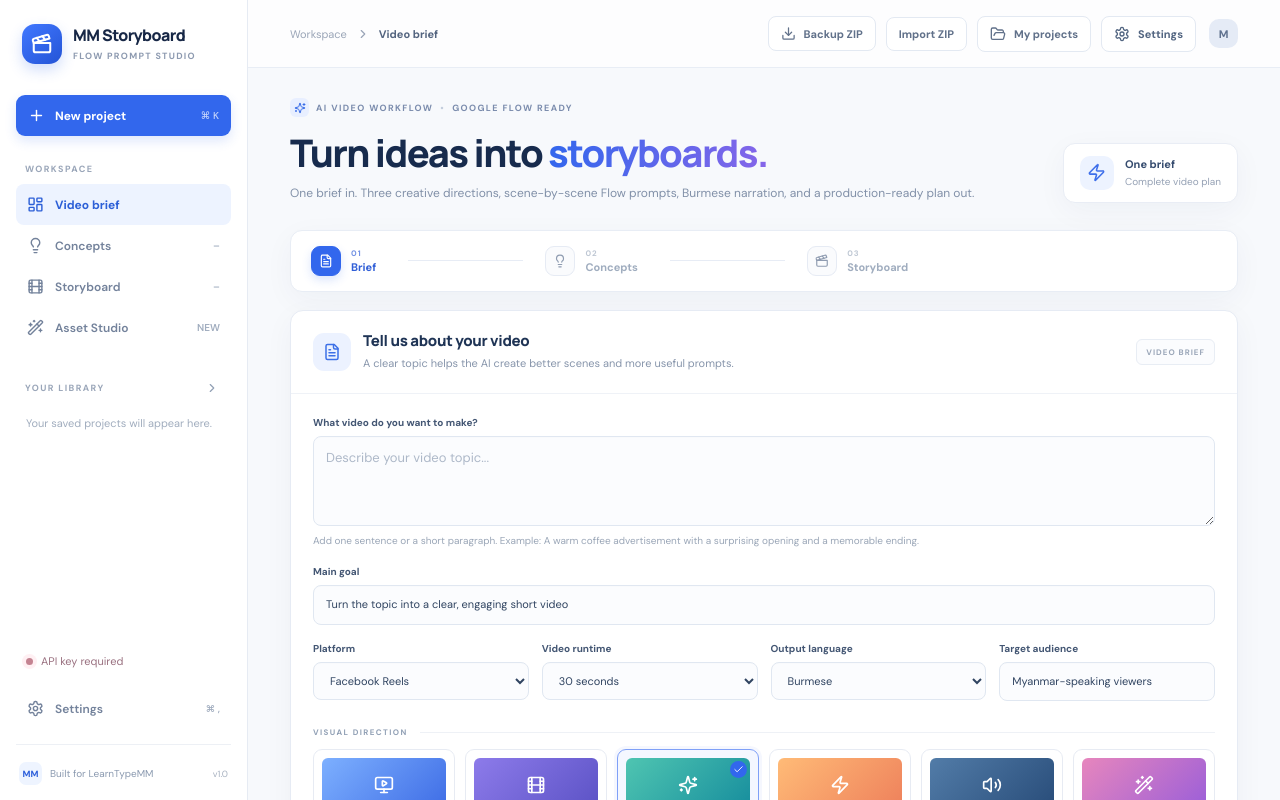
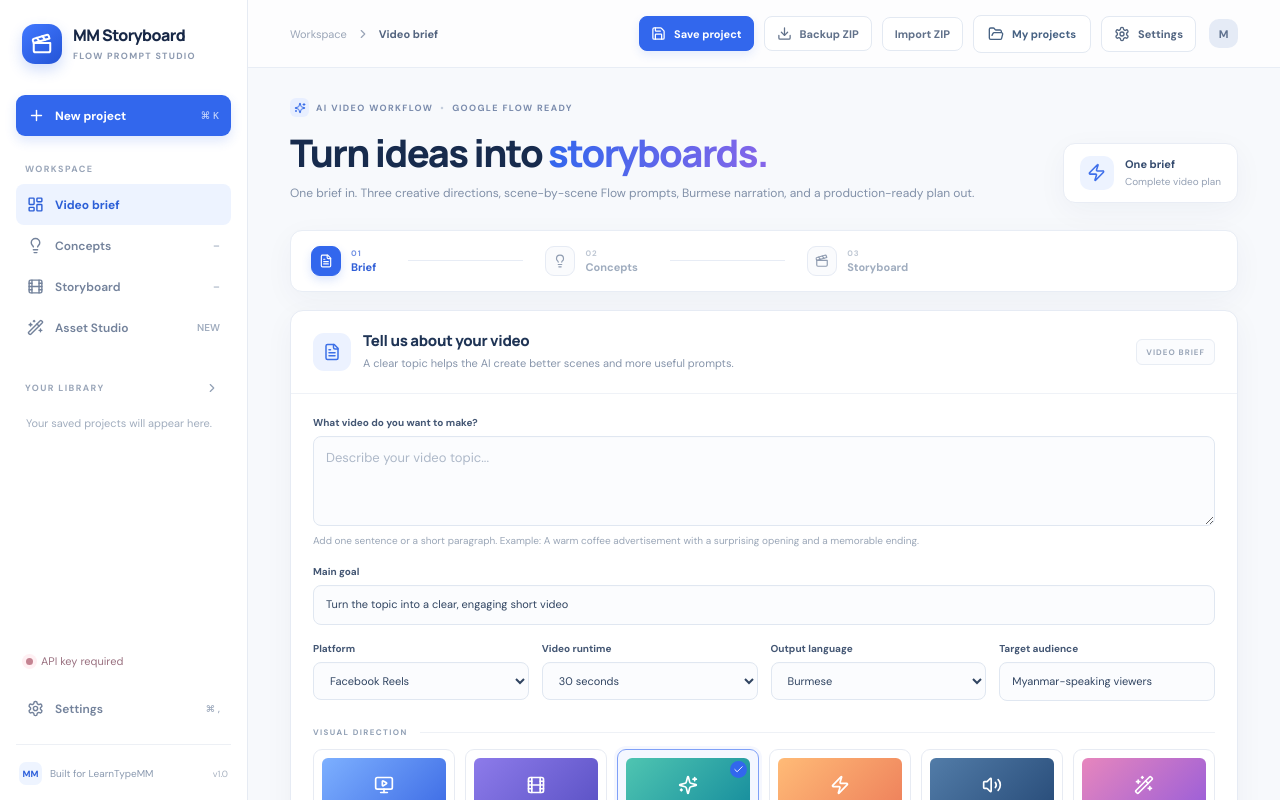
Before and after one commit to learntypemm-cyber/MM-AI-Storyboard-Generator, a React (Vite) app: page / in a window 1280 px wide. Shown: the top 800 px of the page. Built offline with nearby package versions, Linux system fonts and the light colour scheme.

Commit message:
Make Save project available in the header on every step

```diff
--- a/src/App.tsx
+++ b/src/App.tsx
@@ -630,9 +630,10 @@ function App() {
         <header className="topbar">
           <div className="breadcrumb"><span>Workspace</span><ChevronRight size={14} /><strong>{step === "brief" ? "Video brief" : step === "concepts" ? "Concept selection" : "Storyboard editor"}</strong></div>
           <div className="topbar-actions">
+            <button className="primary-button small-primary" disabled={Boolean(busy) || !hydrated || !mediaReady} onClick={() => void saveProject()}><Save size={15} /> Save project</button>
             <button className="quiet-button" disabled={Boolean(busy) || !hydrated} onClick={() => void exportZip()}><Download size={15} /> Backup ZIP</button>
             <label className="quiet-button archive-upload">Import ZIP<input type="file" accept=".zip" disabled={Boolean(busy) || !hydrated} onChange={(event) => { void importZip(event.target.files?.[0]); event.currentTarget.value = ""; }} /></label>
-            <button className="quiet-button" onClick={() => setLibraryOpen(true)}><FolderOpen size={16} /> My projects</button>
+            <button className="secondary-button" onClick={() => setLibraryOpen(true)}><FolderOpen size={16} /> My projects</button>
             <button className="settings-button" onClick={() => { setApiKeyDraft(apiKey); setSettingsOpen(true); }}><Settings size={16} /> Settings</button>
             <div className={apiKey ? "avatar-dot online" : "avatar-dot"}>M</div>
           </div>
```
